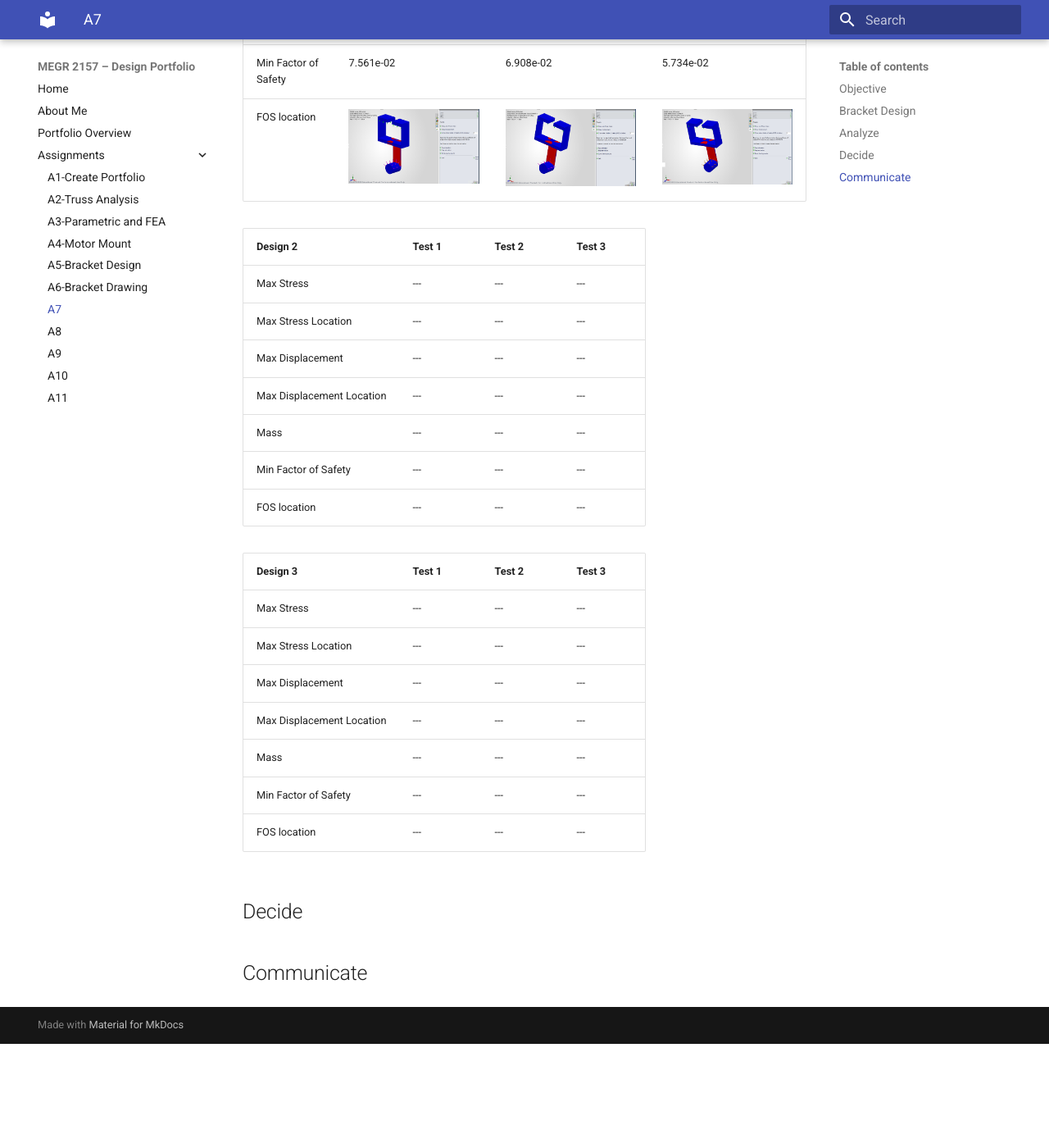
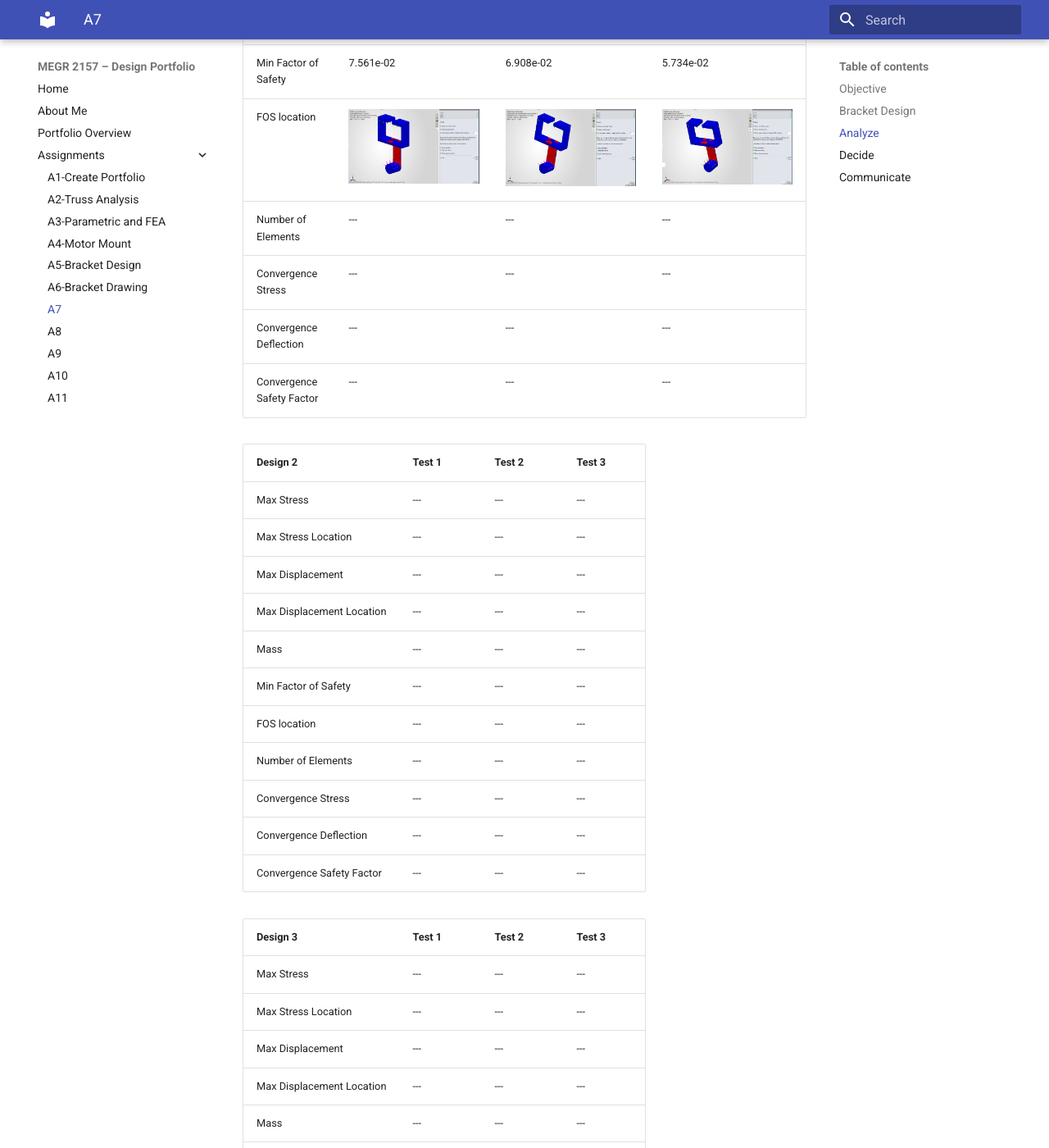
Before and after one commit to Jeffrey-Mendoza/megr2157-portfolio, an MkDocs documentation site: the page built from docs/assignments/A07/index.md, in a window 1280 px wide and 1400 px high, scrolled down 3137 px. Shown: the whole window at 82% size. Built offline with MkDocs 1.6.1 and Material for MkDocs 9.7.7, drawn with Linux system fonts in a browser that asks for light colours; before the commit the page ends 4410 px from its top, so only the background shows below that; some of the changed text lies outside the part shown.

Commit message:
Add convergence metrics to assignment index

```diff
--- a/docs/assignments/A07/index.md
+++ b/docs/assignments/A07/index.md
@@ -40,6 +40,10 @@ Task is simply to create a high stiff, high strength, and lightweight component.
 | Mass(lbs.) | 0.77 | 0.77 | 0.77 |
 |Min Factor of Safety| 7.561e-02 | 6.908e-02 | 5.734e-02 |
 |FOS location| ![My Image](originalfoscoarsemesh.png) | ![My Image](originalfosdefmesh.png) | ![My Image](originalfosfinemesh.png) |
+| Number of Elements| --- | --- | --- |
+|Convergence Stress| --- | --- | --- |
+|Convergence Deflection| --- | --- | --- |
+|Convergence Safety Factor| --- | --- | --- |
 
 | Design 2| Test 1 | Test 2 | Test 3|
 |  :--- | :--- | :--- | :---|
@@ -50,6 +54,10 @@ Task is simply to create a high stiff, high strength, and lightweight component.
 | Mass | ---  | --- | --- |
 |Min Factor of Safety| --- | --- | --- |
 |FOS location| --- | --- | ---|
+| Number of Elements| --- | --- | --- |
+|Convergence Stress| --- | --- | --- |
+|Convergence Deflection| --- | --- | --- |
+|Convergence Safety Factor| --- | --- | --- |
 
 | Design 3| Test 1 | Test 2 | Test 3|
 |  :--- | :--- | :--- | :---|
@@ -60,6 +68,10 @@ Task is simply to create a high stiff, high strength, and lightweight component.
 | Mass | ---  | --- | --- |
 |Min Factor of Safety| --- | --- | --- |
 |FOS location| --- | --- | ---|
+| Number of Elements| --- | --- | --- |
+|Convergence Stress| --- | --- | --- |
+|Convergence Deflection| --- | --- | --- |
+|Convergence Safety Factor| --- | --- | --- |
 
 ## Decide
 
```
